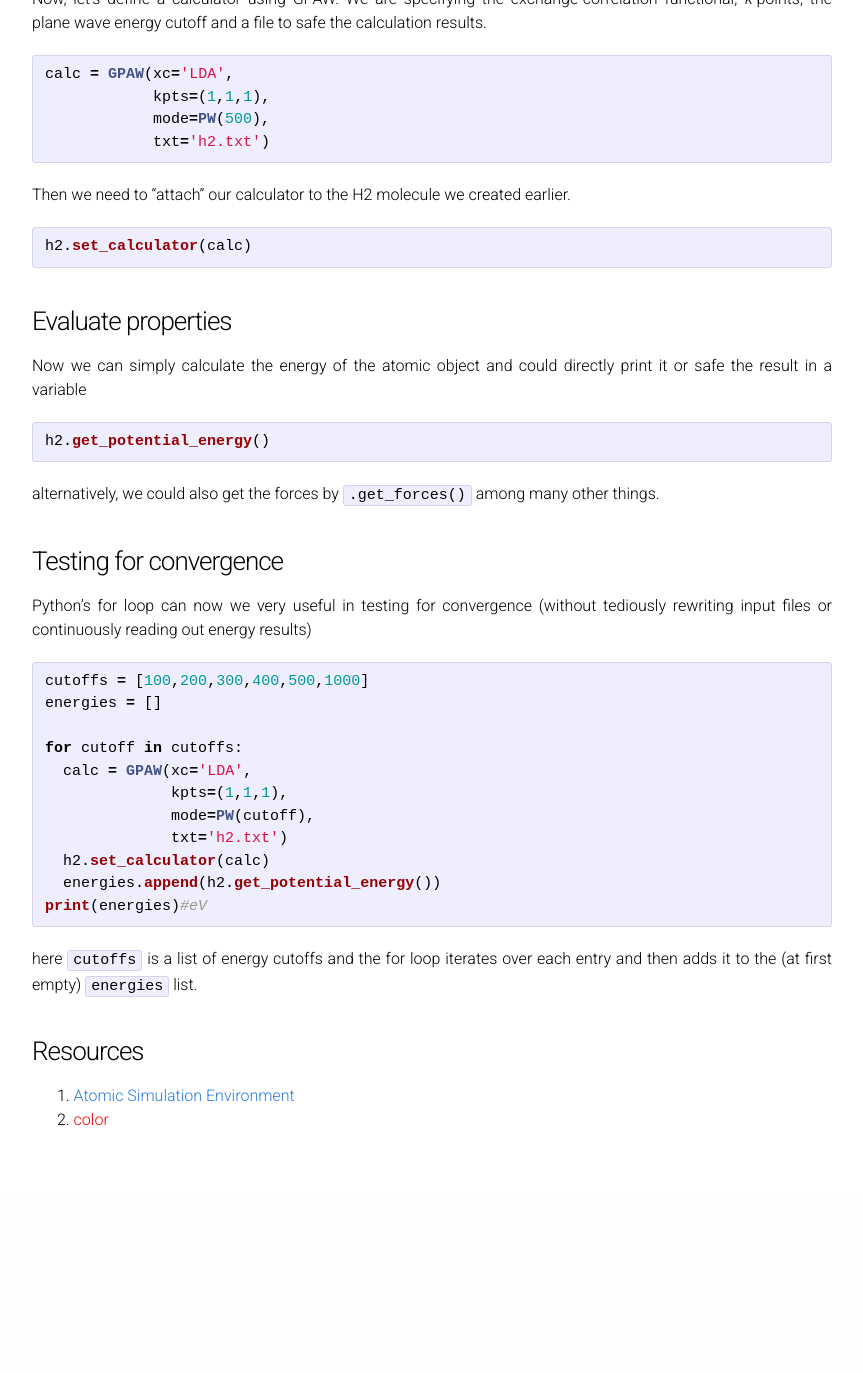
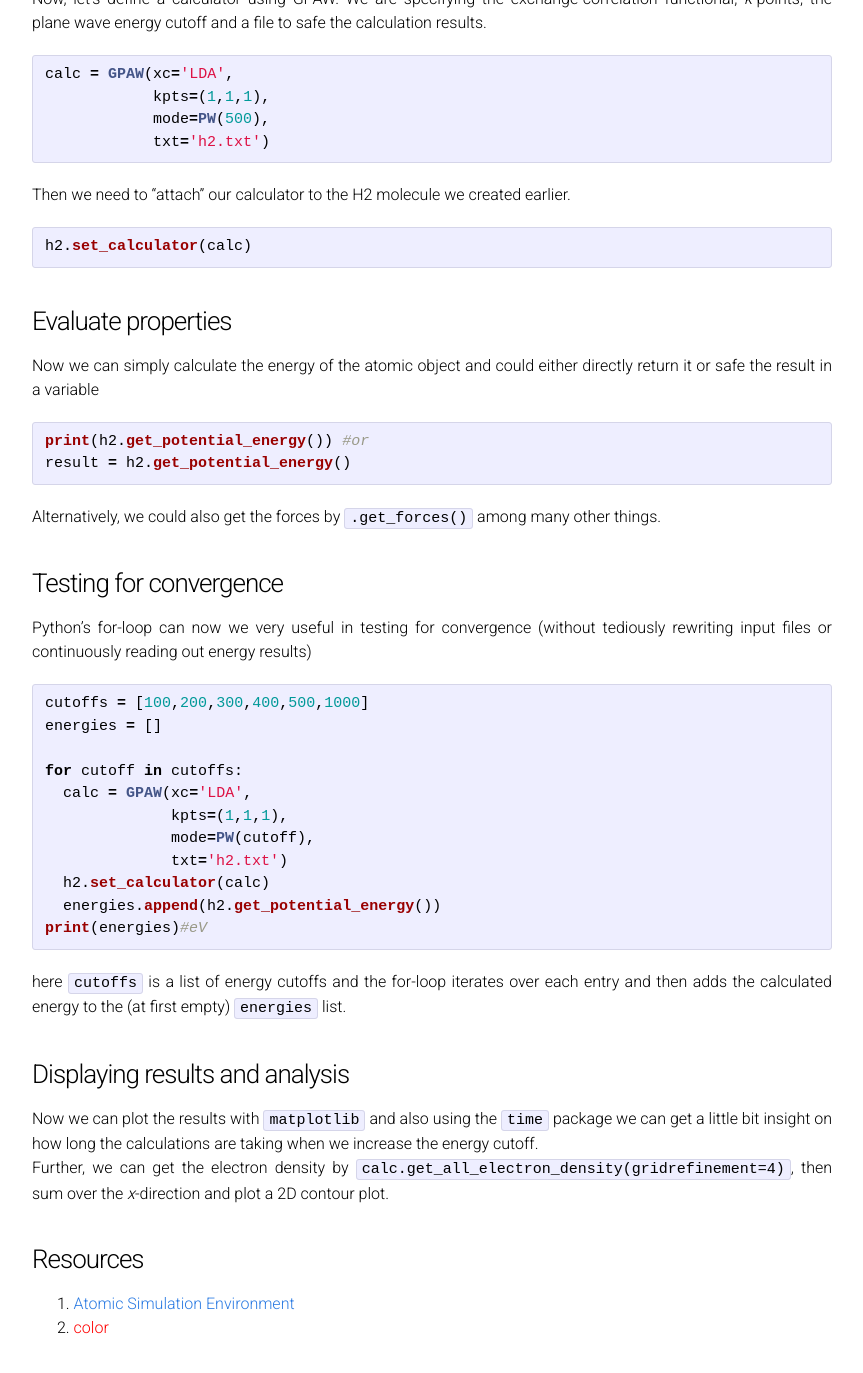
Before and after one commit to peterschindler/peterschindler.github.io, a Jekyll site: the page built from index.md, in a window 1280 px wide and 1400 px high, scrolled down 2193 px. Shown: the top 1373 px of the window, without its empty margins (208-1071 px from the left). Built offline with Jekyll 4.4.1, drawn with Linux system fonts in a browser that asks for light colours; before the commit the page ends 3385 px from its top, so only the background shows below that.

Commit message:
Finished ASE Basics section

````diff
--- a/index.md
+++ b/index.md
@@ -17,6 +17,7 @@ To access a Python notebook just follow [**this link**](https://colab.research.g
 Once you have copied the notebook to your Google Drive you can edit, execute and work on it.
 
 ## ASE Basics ##
+
 ### Importing modules ###
 First, we need to install ASE and GPAW on the server (`%%capture` represses output of the notebook cell)
 ```bash
@@ -39,6 +40,7 @@ from package.module import * #imports all functions/objects
 import package.module #same
 ```
 This is sorted from best to worst practice when it comes to importing modules in Python.
+
 ### Creating our first atomic structure ###
 First, let's create a H2 molecule (experimental distance is 0.74 Angstroms) and add some vacuum padding around it
 ```python
@@ -67,13 +69,15 @@ Then we need to "attach" our calculator to the H2 molecule we created earlier.
 h2.set_calculator(calc)
 ```
 ### Evaluate properties ###
-Now we can simply calculate the energy of the atomic object and could directly print it or safe the result in a variable
+Now we can simply calculate the energy of the atomic object and could either directly return it or safe the result in a variable
 ```python
-h2.get_potential_energy()
+print(h2.get_potential_energy()) #or
+result = h2.get_potential_energy()
 ```
-alternatively, we could also get the forces by `.get_forces()` among many other things.
+Alternatively, we could also get the forces by `.get_forces()` among many other things.
+
 ### Testing for convergence ###
-Python's for loop can now we very useful in testing for convergence (without tediously rewriting input files or continuously reading out energy results)
+Python's for-loop can now we very useful in testing for convergence (without tediously rewriting input files or continuously reading out energy results)
 ```python
 cutoffs = [100,200,300,400,500,1000]
 energies = []
@@ -87,7 +91,14 @@ for cutoff in cutoffs:
   energies.append(h2.get_potential_energy())
 print(energies)#eV
 ```
-here `cutoffs` is a list of energy cutoffs and the for loop iterates over each entry and then adds it to the (at first empty) `energies` list.
+here `cutoffs` is a list of energy cutoffs and the for-loop iterates over each entry and then adds the calculated energy to the (at first empty) `energies` list.
+
+### Displaying results and analysis ###
+Now we can plot the results with `matplotlib` and also using the `time` package we can get a little bit insight on how long the calculations
+are taking when we increase the energy cutoff.<br/>
+Further, we can get the electron density by `calc.get_all_electron_density(gridrefinement=4)`, then sum over the *x*-direction and plot a 2D contour plot.
+
+
 ### Resources ###
 
 1. [Atomic Simulation Environment](https://wiki.fysik.dtu.dk/ase/)
````
